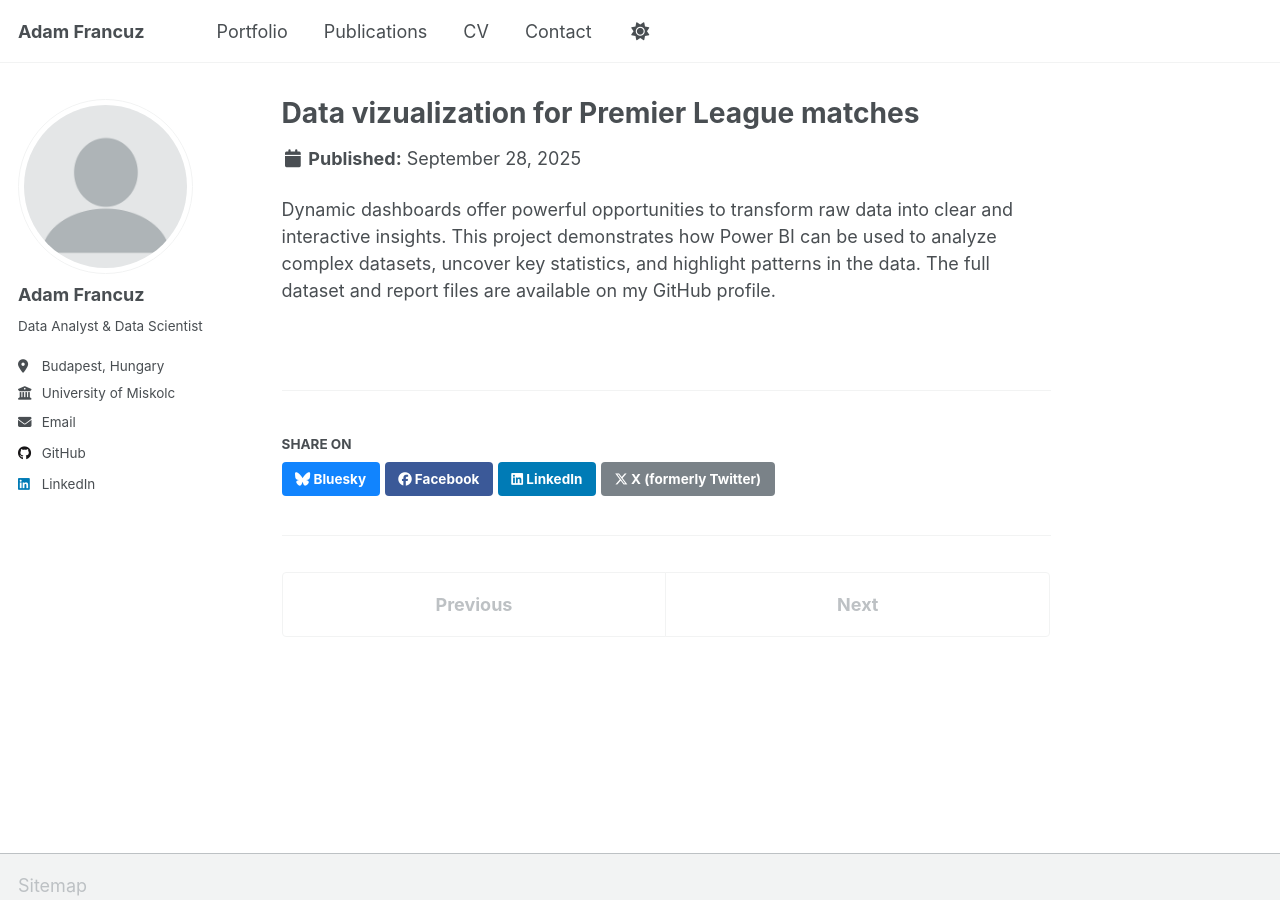
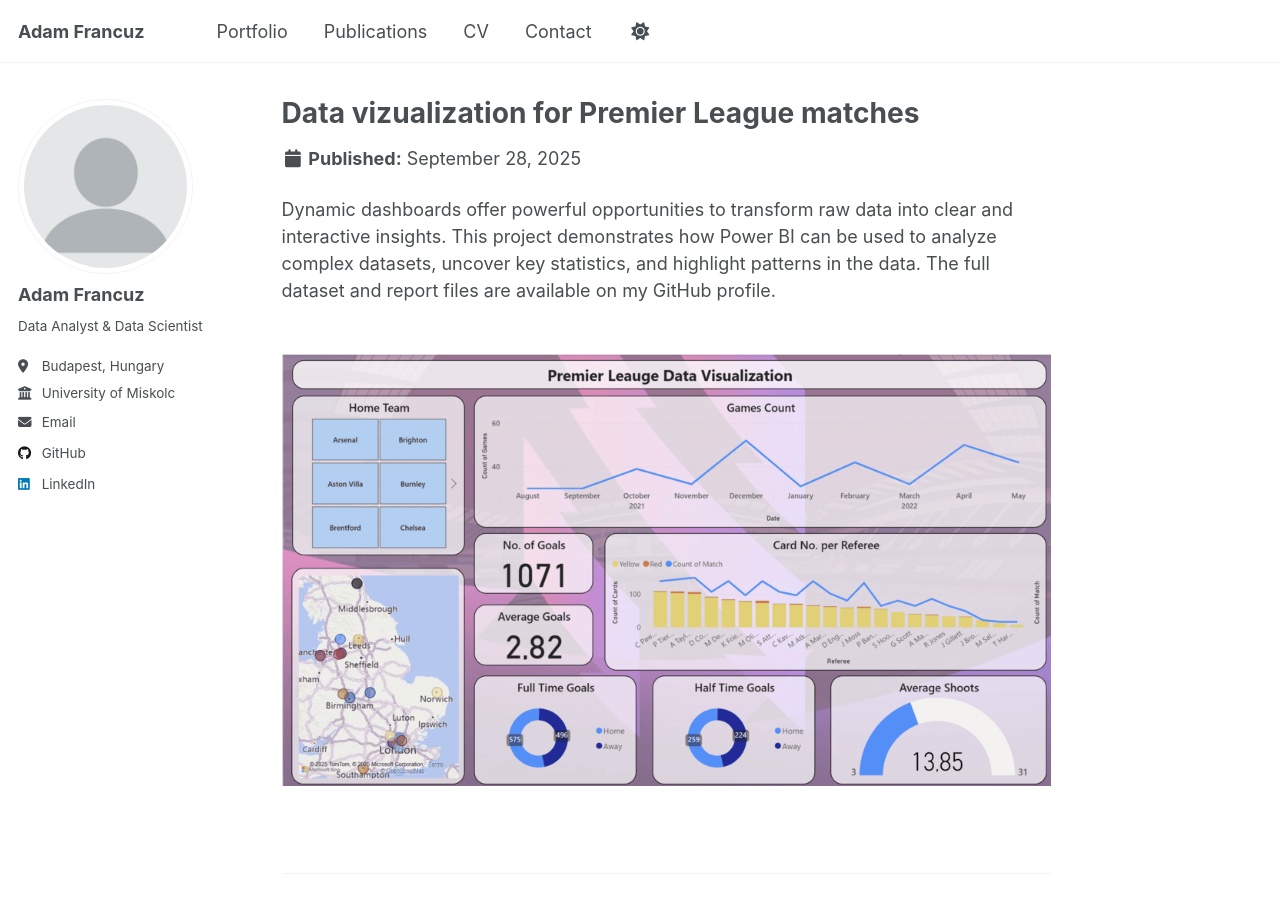
Before and after one commit to francuzadam/francuzadam.github.io, a Jekyll site: the page built from _portfolio/portfolio-1.md, in a window 1280 px wide and 900 px high. Built offline with Jekyll 4.4.1, drawn with Linux system fonts in a browser that asks for light colours; a script that is not in the unit is left out.

Commit message:
Update portfolio-1.md

```diff
--- a/_portfolio/portfolio-1.md
+++ b/_portfolio/portfolio-1.md
@@ -5,3 +5,5 @@ collection: portfolio
 ---
 
 Dynamic dashboards offer powerful opportunities to transform raw data into clear and interactive insights. This project demonstrates how Power BI can be used to analyze complex datasets, uncover key statistics, and highlight patterns in the data. The full dataset and report files are available on my GitHub profile.
+
+<br/><img src='/images/dataviz.png'>
```
